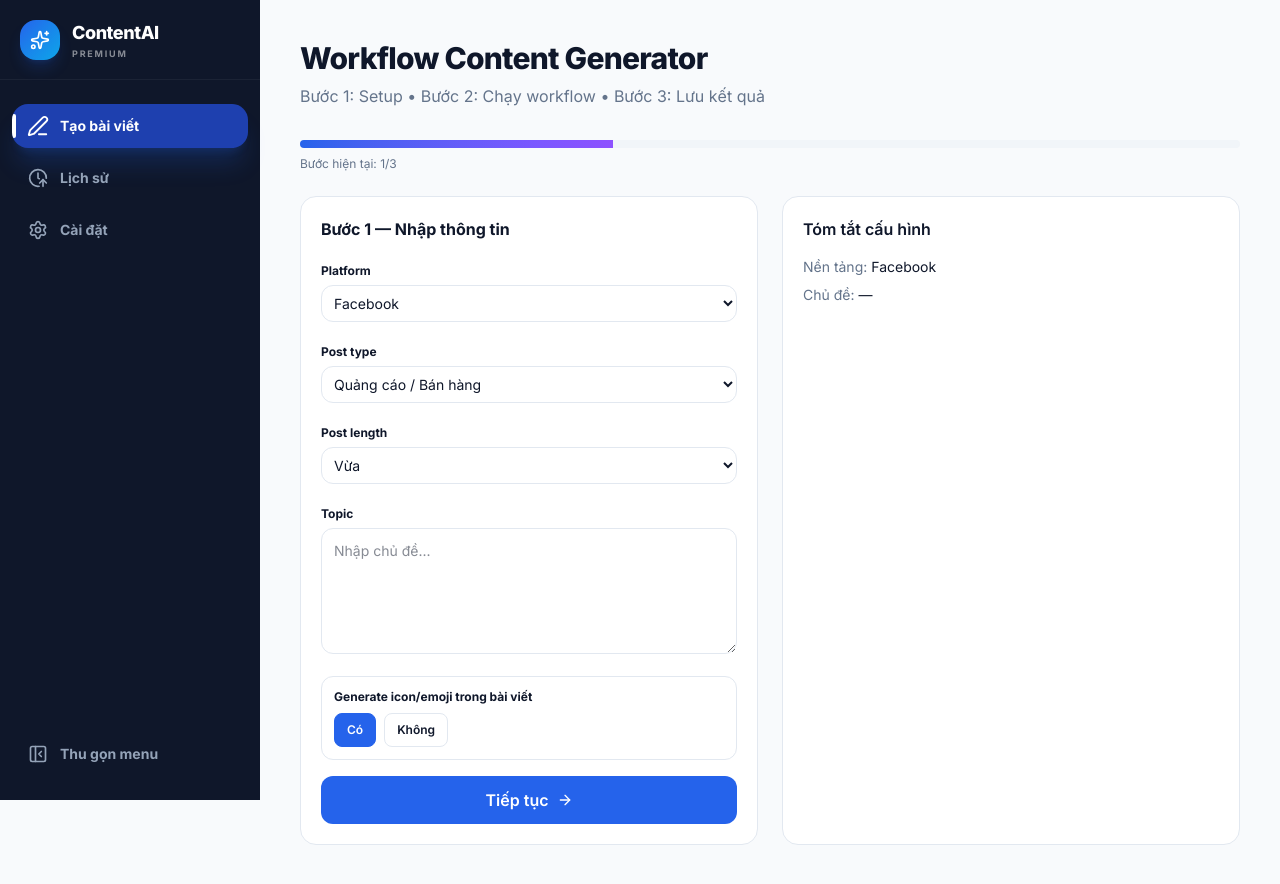
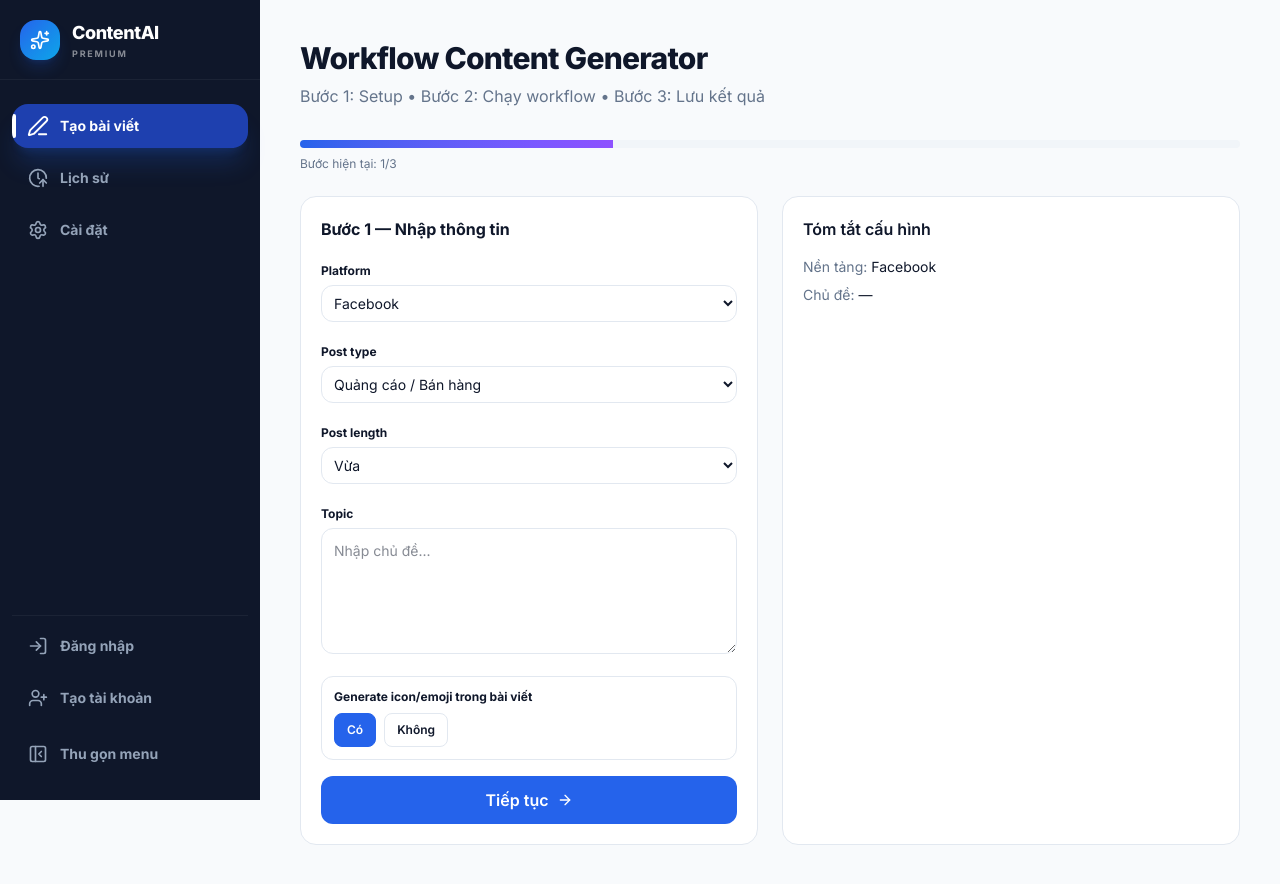
Before and after one commit to congthien2003/content-creator, a Next.js app: page / in a window 1280 px wide. Built offline with nearby package versions, Linux system fonts and the light colour scheme.

Commit message:
Add auth links to sidebar

```diff
--- a/components/sidebar.tsx
+++ b/components/sidebar.tsx
@@ -11,6 +11,8 @@ import {
   Sparkles,
   PanelLeftClose,
   PanelLeft,
+  LogIn,
+  UserPlus,
 } from 'lucide-react'
 import { useState } from 'react'
 
@@ -18,6 +20,11 @@ const NAV_ITEMS = [
   { href: '/', label: 'Tạo bài viết', icon: PenLine },
   { href: '/history', label: 'Lịch sử', icon: ClockArrowUp },
   { href: '/settings', label: 'Cài đặt', icon: Settings },
+]
+
+const AUTH_ITEMS = [
+  { href: '/auth/login', label: 'Đăng nhập', icon: LogIn },
+  { href: '/auth/signup', label: 'Tạo tài khoản', icon: UserPlus },
 ]
 
 export default function Sidebar() {
@@ -84,6 +91,32 @@ export default function Sidebar() {
         })}
       </nav>
 
+      <div className="px-3 pb-3">
+        <div className="mb-2 h-px bg-white/5" />
+        <div className="flex flex-col gap-2">
+          {AUTH_ITEMS.map(({ href, label, icon: Icon }) => {
+            const isActive = pathname === href
+
+            return (
+              <Link
+                key={href}
+                href={href}
+                className={cn(
+                  'flex items-center gap-3 px-4 py-3 rounded-2xl text-sm font-bold transition-all duration-300',
+                  isActive
+                    ? 'bg-white/10 text-white'
+                    : 'text-sidebar-text hover:bg-white/5 hover:text-white'
+                )}
+                title={collapsed ? label : undefined}
+              >
+                <Icon className="w-5 h-5 shrink-0" />
+                {!collapsed && <span className="whitespace-nowrap">{label}</span>}
+              </Link>
+            )
+          })}
+        </div>
+      </div>
+
       {/* Collapse toggle */}
       <div className="px-3 pb-6">
         <button
```
